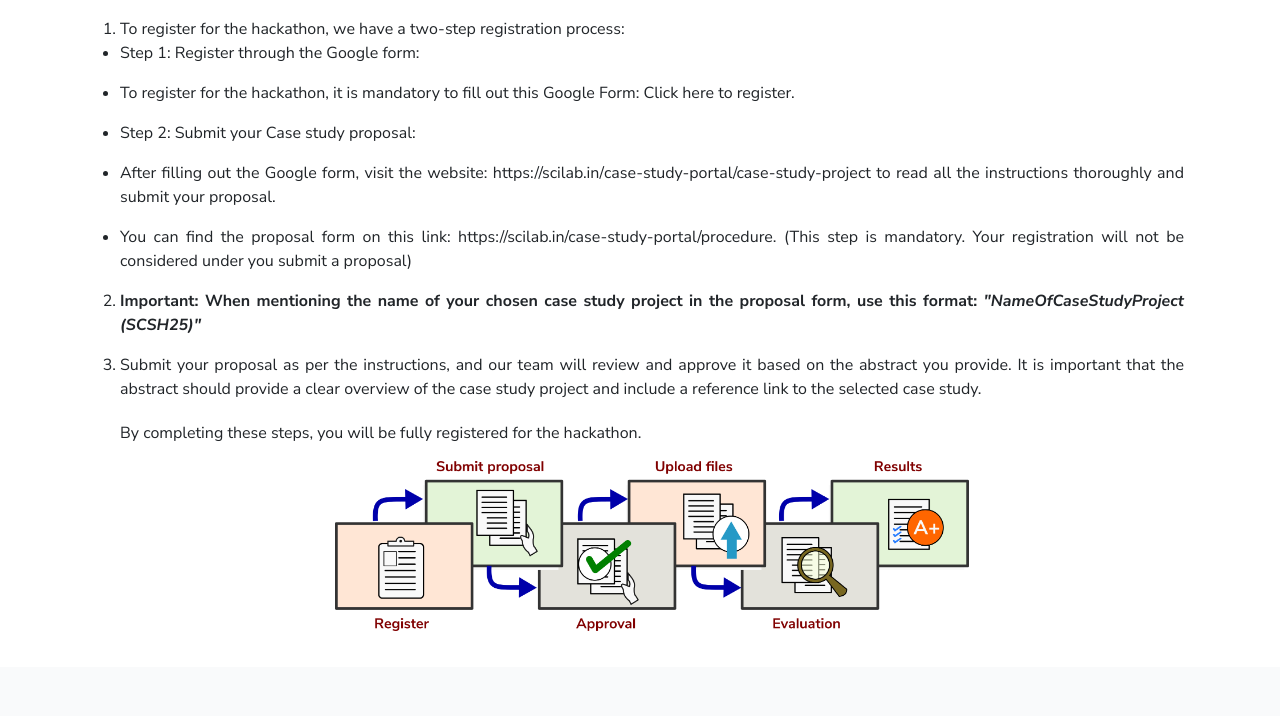
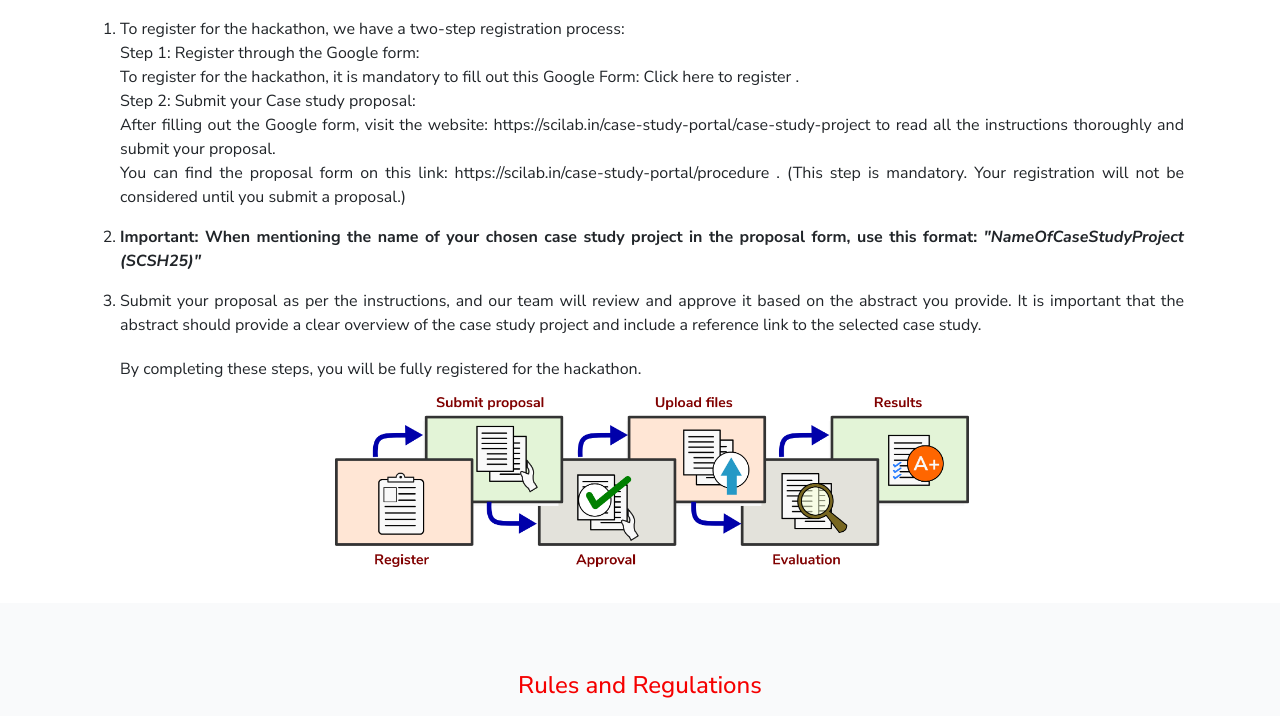
Before and after one commit to FOSSEE/scilab_case_study_hackathon, an Astro site: page / in a window 1280 px wide. Shown: the part 1639-2355 px from the top of the page. Built offline with nearby package versions, Linux system fonts and the light colour scheme; Astro itself is replaced by a stand-in of ours.

Commit message:
Update HomeBody.astro

```diff
--- a/src/components/HomeBody.astro
+++ b/src/components/HomeBody.astro
@@ -180,17 +180,36 @@ import Moe from "../assets/img/MOE-logo.png";
                    Please go through all the links provided under the Case Study Project tab.
             </li>-->
 <li>To register for the hackathon, we have a two-step registration process:
-    <ul class="text-justify list-disc list-outside space-y-4">
-    <li class="leading-6">Step 1: Register through the Google form:</li>
-        <ul class="text-justify list-disc list-outside space-y-4">
-        <li>To register for the hackathon, it is mandatory to fill out this Google Form:&nbsp;<a href="https://docs.google.com/forms/d/e/1FAIpQLSc7sSXer3wta4B9QuT_x7xa2tx53_2uJ6PJM7t0oCdww1rPgA/viewform?usp=sf_link" target="_blank" data-saferedirecturl="https://www.google.com/url?q=https://docs.google.com/forms/d/e/1FAIpQLSc7sSXer3wta4B9QuT_x7xa2tx53_2uJ6PJM7t0oCdww1rPgA/viewform?usp%3Dsf_link&amp;source=gmail&amp;ust=1737529593612000&amp;usg=AOvVaw0mBzUH9YSRb5f67WcYWxHI">Click here to register</a>.&nbsp;</li>
-        </ul>
-    <li class="leading-6">Step 2: Submit your Case study proposal:</li>
-        <ul class="text-justify list-disc list-outside space-y-4">
-        <li>After filling out the Google form, visit the website: <a href="https://scilab.in/case-study-portal/case-study-project" target="_blank" data-saferedirecturl="https://www.google.com/url?q=https://scilab.in/case-study-portal/case-study-project&amp;source=gmail&amp;ust=1737529593613000&amp;usg=AOvVaw3i55xyREy12uozjSoLEawK">https://scilab.in/<wbr />case-study-portal/case-study-<wbr />project</a> to read all the instructions thoroughly and submit your proposal.&nbsp;</li>
-        <li>You can find the proposal form on this link: <a href="https://scilab.in/case-study-portal/procedure" target="_blank" data-saferedirecturl="https://www.google.com/url?q=https://scilab.in/case-study-portal/procedure&amp;source=gmail&amp;ust=1737529593613000&amp;usg=AOvVaw3_4XPgpa7HvYPzXLuIrF9v">https://scilab.in/case-study-<wbr />portal/procedure</a>. (This step is mandatory. Your registration will not be considered under you submit a proposal)</li>
-        </ul>
+  <ul>
+  <li>Step 1: Register through the Google form:
+    <ul>
+      <li>
+        To register for the hackathon, it is mandatory to fill out this Google Form:
+        <a href="https://docs.google.com/forms/d/e/1FAIpQLSc7sSXer3wta4B9QuT_x7xa2tx53_2uJ6PJM7t0oCdww1rPgA/viewform?usp=sf_link" target="_blank">
+          Click here to register
+        </a>.
+      </li>
     </ul>
+  </li>
+
+  <li>Step 2: Submit your Case study proposal:
+    <ul>
+      <li>
+        After filling out the Google form, visit the website:
+        <a href="https://scilab.in/case-study-portal/case-study-project" target="_blank">
+          https://scilab.in/case-study-portal/case-study-project
+        </a> to read all the instructions thoroughly and submit your proposal.
+      </li>
+      <li>
+        You can find the proposal form on this link:
+        <a href="https://scilab.in/case-study-portal/procedure" target="_blank">
+          https://scilab.in/case-study-portal/procedure
+        </a>.
+        (This step is mandatory. Your registration will not be considered until you submit a proposal.)
+      </li>
+    </ul>
+  </li>
+</ul>
 </li>
             <li class="leading-6">
               <!--On the same website, you will find a Proposal Form. Fill it out for your chosen Case Study project as per the guidelines provided.<br />-->
```
